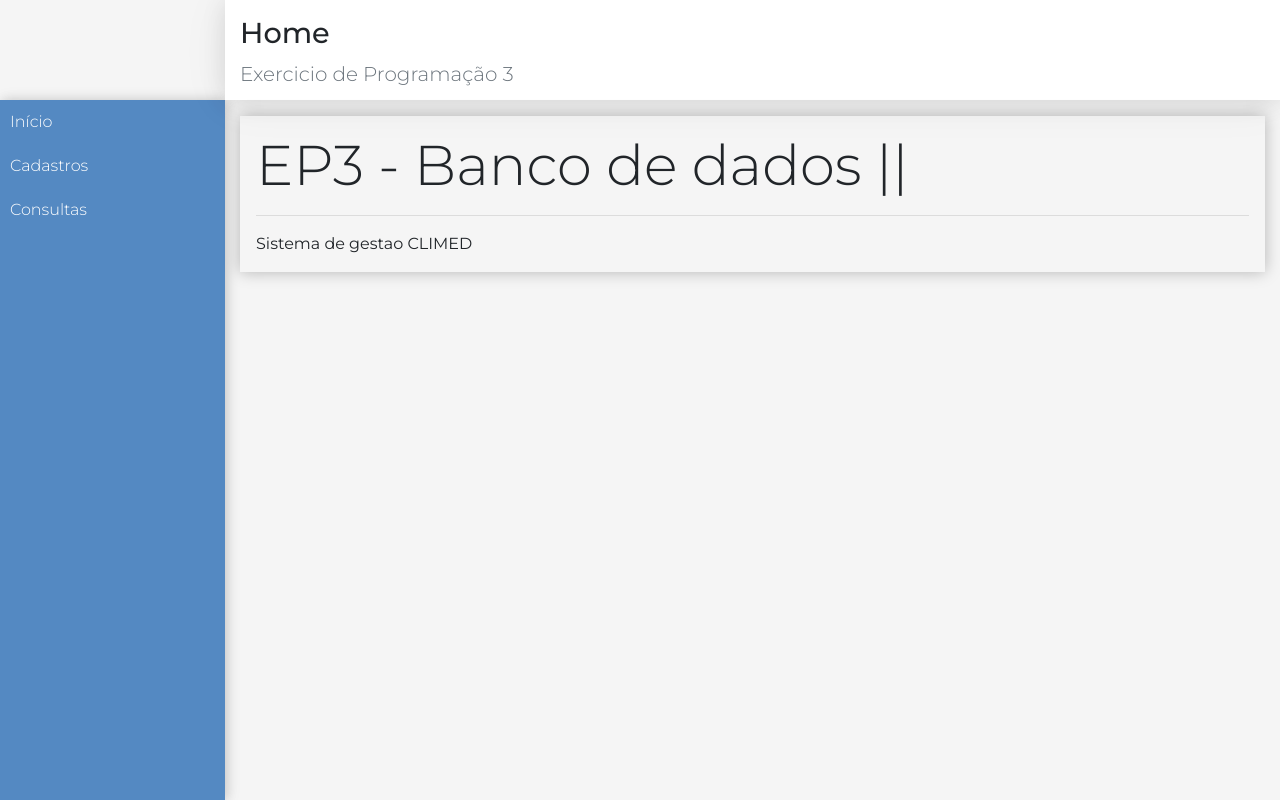
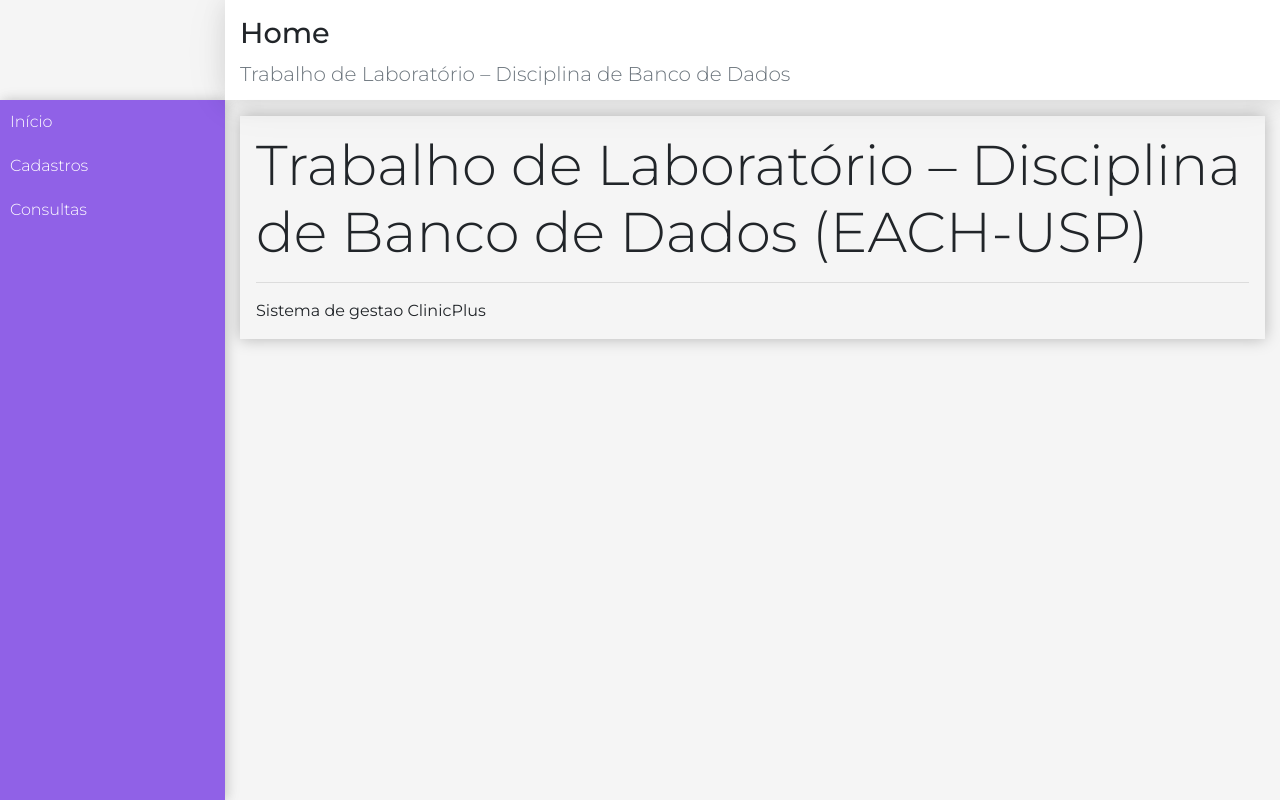
Before and after one commit to lucasbm8/BD_II_CRM, a React (Create React App) app in the folder frontEnd/: page / in a window 1280 px wide. Built offline with nearby package versions, Linux system fonts and the light colour scheme.

Commit message:
feat: update Home component and Nav styles for improved layout and consistency

```diff
--- a/frontEnd/src/components/home/Home.jsx
+++ b/frontEnd/src/components/home/Home.jsx
@@ -1,10 +1,16 @@
-import React from 'react'
-import Main from '../template/Main'
+import React from "react";
+import Main from "../template/Main";
 
-export default props =>
-    <Main icon="home" title="Home"
-        subtitle="Exercicio de Programação 3 ">
-        <div className='display-4'>EP3 - Banco de dados ||</div>
-        <hr />
-        <p className="mb-0">Sistema de gestao CLIMED  </p>
-    </Main>
+export default (props) => (
+  <Main
+    icon="home"
+    title="Home"
+    subtitle="Trabalho de Laboratório – Disciplina de Banco de Dados"
+  >
+    <div className="display-4">
+      Trabalho de Laboratório – Disciplina de Banco de Dados (EACH-USP)
+    </div>
+    <hr />
+    <p className="mb-0">Sistema de gestao ClinicPlus </p>
+  </Main>
+);
--- a/frontEnd/src/components/template/Nav.css
+++ b/frontEnd/src/components/template/Nav.css
@@ -1,19 +1,16 @@
 aside.menu-area {
   /* background-color: #2e5a8d; */
   /* background-color: #D4E9FF; */
-    background-color: #5489c2;
-    box-shadow:
-        2px 0 10px 0 rgba(0, 0, 0, 0.12),
-        2px 0 15px 0 rgba(0, 0, 0, 0.09);
+  background-color: #9061e7;
+  box-shadow: 2px 0 10px 0 rgba(0, 0, 0, 0.12), 2px 0 15px 0 rgba(0, 0, 0, 0.09);
 }
 
 .menu a {
   display: block;
   text-decoration: none;
-    color: #FFF;
+  color: #fff;
   font-weight: 300;
   padding: 10px;
-
 }
 .menu {
   list-style: none;
@@ -34,7 +31,7 @@ aside.menu-area {
   padding: 10px 30px;
 }
 
-.submenu-toggle:hover + .submenu{
+.submenu-toggle:hover + .submenu {
   display: block;
 }
 .submenu:hover {
@@ -42,14 +39,10 @@ aside.menu-area {
 }
 
 .menu a:hover {
-    background: #6da8e7;  /*linear-gradient(135deg, #6da8e7 0%, #437dbb 100%); */
+  background: #8d32e2; /*linear-gradient(135deg, #6da8e7 0%, #437dbb 100%); */
 }
 
-
-
-
-
-@media(max-width: 768px) {
+@media (max-width: 768px) {
   .menu {
     display: flex;
     justify-content: flex-start;
```
Lines whose indentation alone changed are shown as unchanged.
